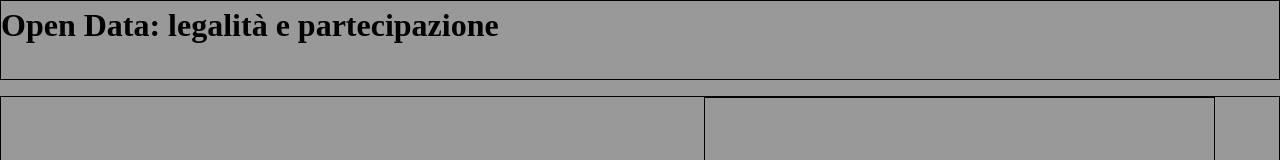
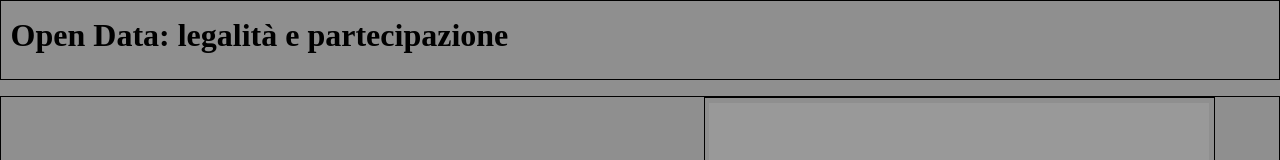
Before and after one commit to ermellino-ingegnoso/OpenData-Bruni-Rabitti, a website: page public/index.html in a window 1280 px wide. Shown: the top 160 px of the page. Drawn offline with Linux system fonts and the light colour scheme; no server answers.

Commit message:
Updating css

```diff
--- a/public/css/style.css
+++ b/public/css/style.css
@@ -10,6 +10,7 @@ html {
 body {
   line-height: 1.5;
   height: 100%;
+  background-color: rgb(0, 0, 0, 7%);
 }
 
 header,
--- a/public/index.html
+++ b/public/index.html
@@ -9,7 +9,9 @@
 </head>
 <body>
     <header>
-        <h1>Open Data: legalità e partecipazione</h1>
+        <div id="header">
+            <h1>Open Data: legalità e partecipazione</h1>
+        </div>
     </header>
         <div class="two-divs">
             <div>
```
